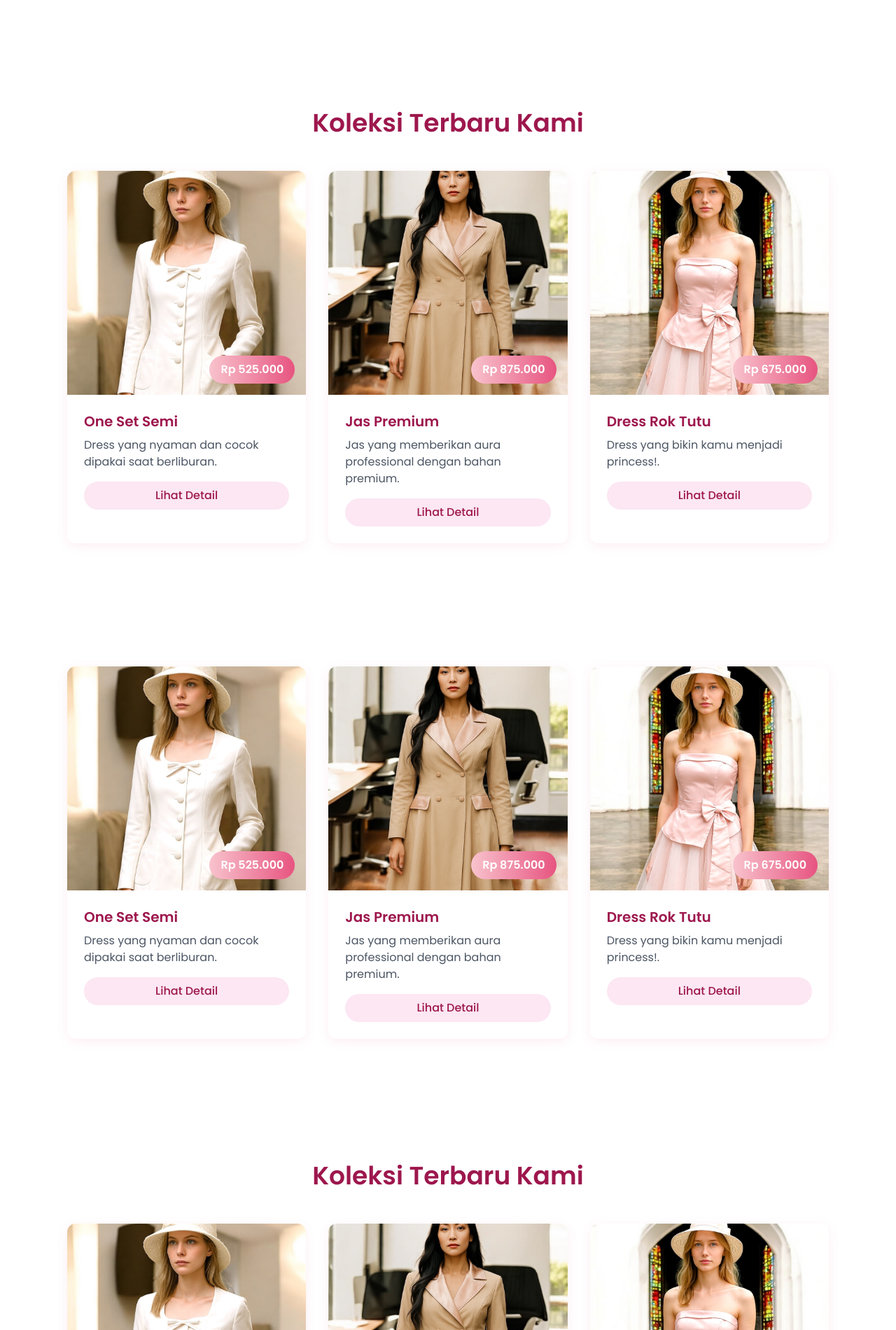
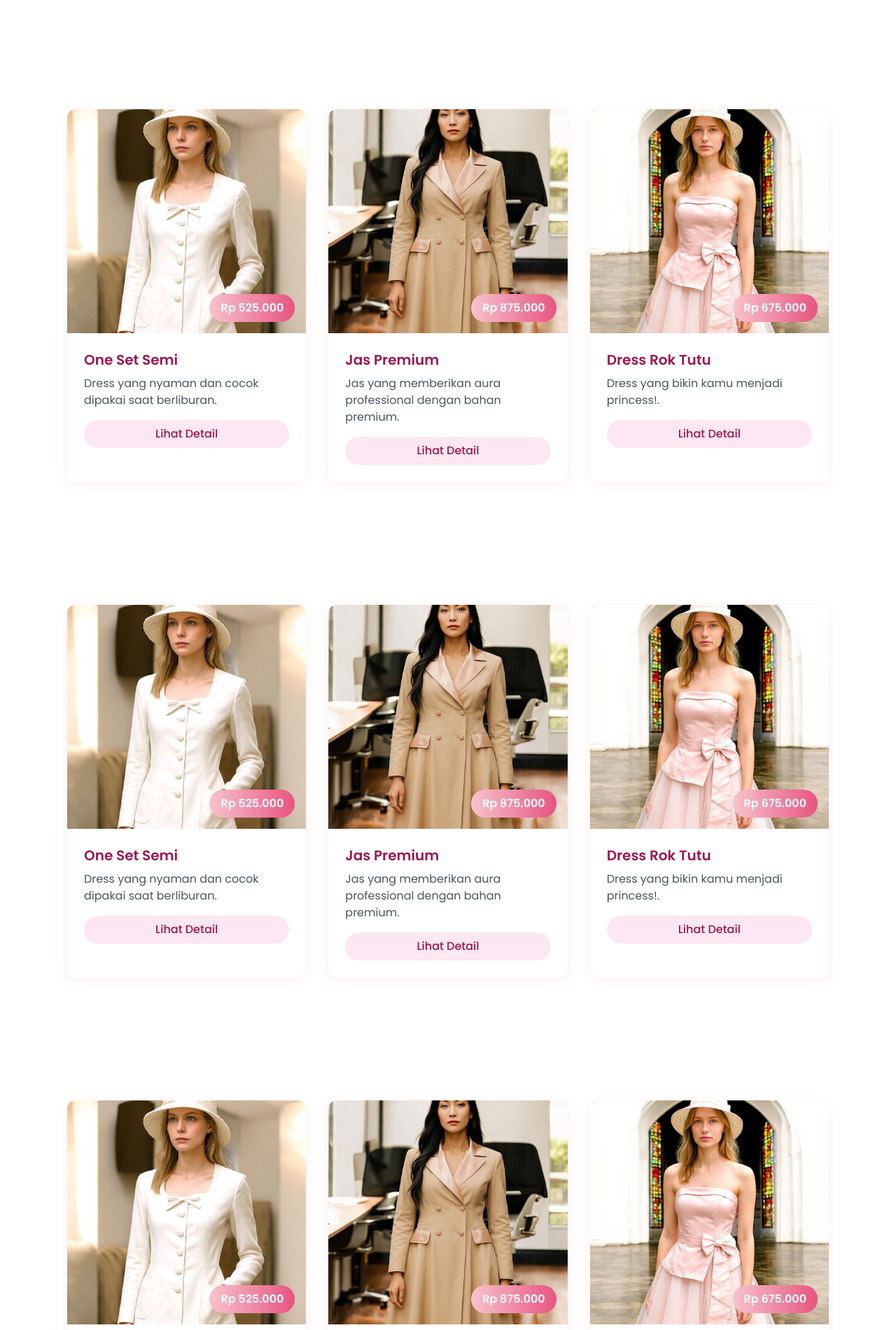
Before and after one commit to Habibbganteng/Yuannitafashionbuotique, a plain HTML site: page index.html in a window 1280 px wide. Shown: the part 1996-3896 px from the top of the page at 70% size. Drawn offline with nearby package versions, Linux system fonts and the light colour scheme.

Commit message:
index.html

```diff
--- a/index.html
+++ b/index.html
@@ -293,7 +293,7 @@
 
     <section id="products" class="py-16 px-4 md:px-12 lg:px-24 bg-white">
         <div class="container mx-auto">
-            <h2 class="text-3xl md:text-4xl font-bold text-center text-pink-800 mb-12">Koleksi Terbaru Kami</h2>
+
 
             <div class="grid grid-cols-1 sm:grid-cols-2 lg:grid-cols-3 gap-8">
                 <!-- Product 7 -->
@@ -432,7 +432,6 @@
 
     <section id="products" class="py-16 px-4 md:px-12 lg:px-24 bg-white">
         <div class="container mx-auto">
-            <h2 class="text-3xl md:text-4xl font-bold text-center text-pink-800 mb-12">Koleksi Terbaru Kami</h2>
 
             <div class="grid grid-cols-1 sm:grid-cols-2 lg:grid-cols-3 gap-8">
                 <!-- Product 13 -->
```
